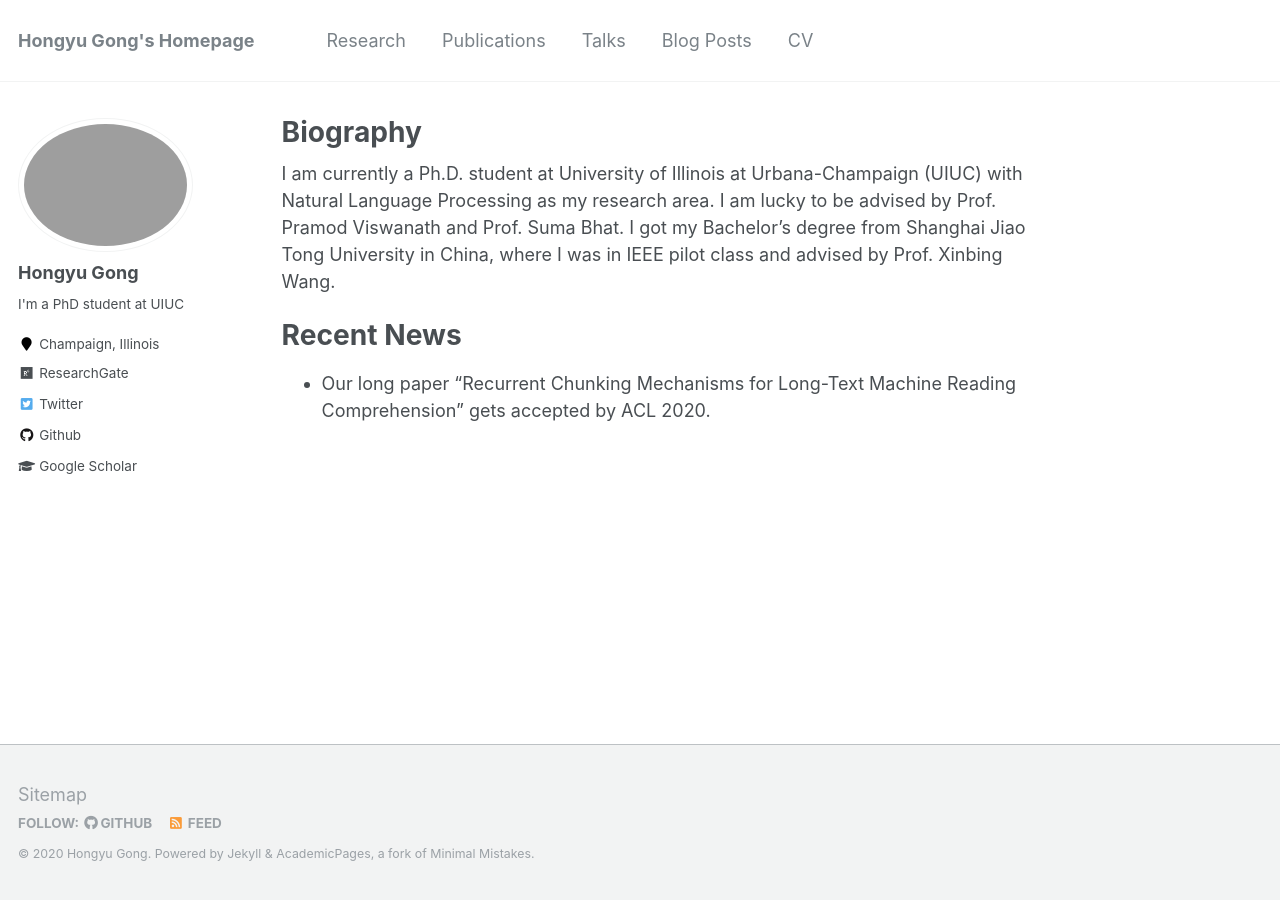
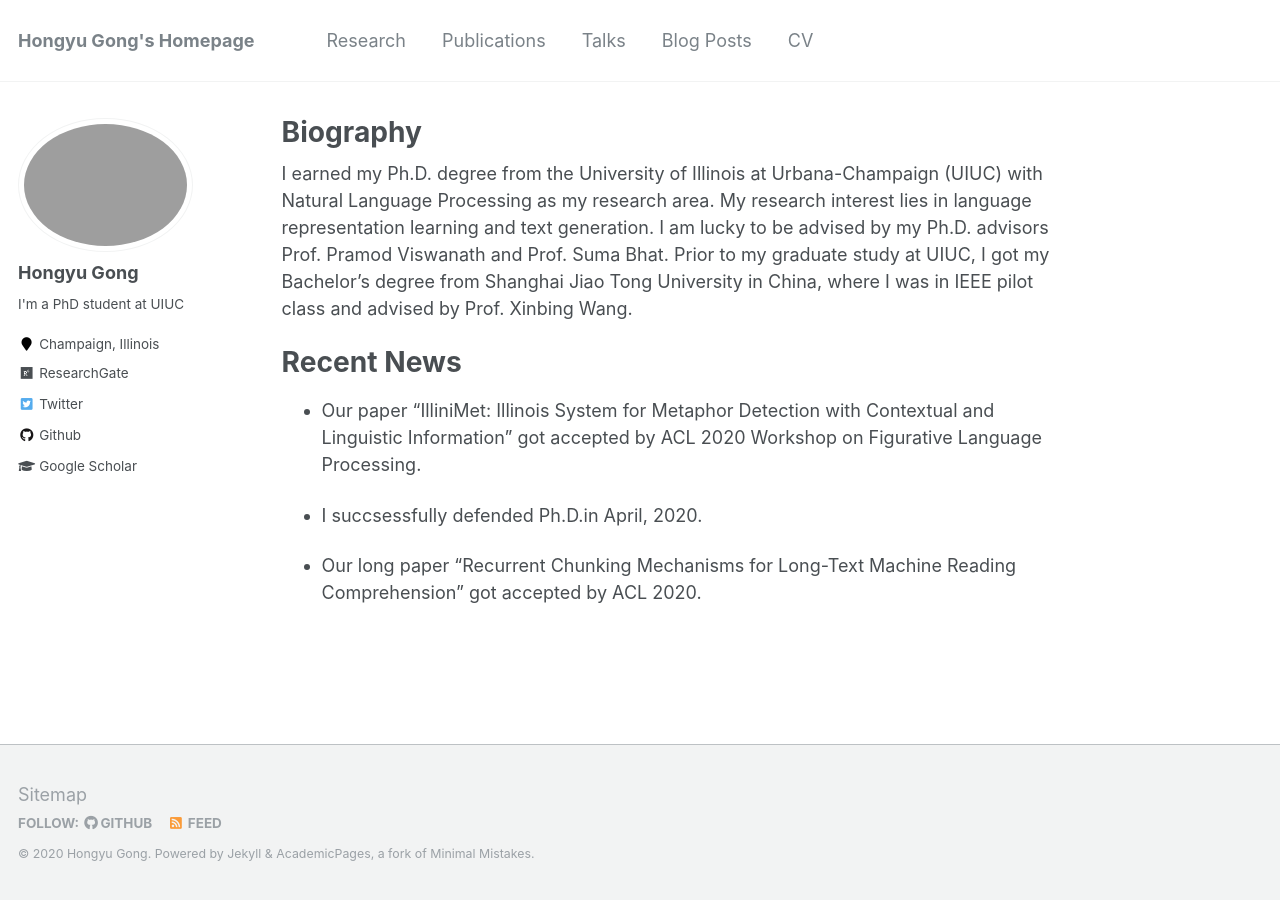
Before and after one commit to HongyuGong/HongyuGong.github.io, a Jekyll site: the page built from _pages/about.md, in a window 1280 px wide. Built offline with Jekyll 4.4.1, drawn with Linux system fonts in a browser that asks for light colours.

Commit message:
Update about.md

```diff
--- a/_pages/about.md
+++ b/_pages/about.md
@@ -9,8 +9,13 @@ redirect_from:
 ---
 
 
-I am currently a Ph.D. student at University of Illinois at Urbana-Champaign (UIUC) with Natural Language Processing as my research area. I am lucky to be advised by Prof. Pramod Viswanath and Prof. Suma Bhat. I got my Bachelor's degree from Shanghai Jiao Tong University in China, where I was in IEEE pilot class and advised by Prof. Xinbing Wang.
+I earned my Ph.D. degree from the University of Illinois at Urbana-Champaign (UIUC) with Natural Language Processing as my research area. My research interest lies in language representation learning and text generation. I am lucky to be advised by my Ph.D. advisors Prof. Pramod Viswanath and Prof. Suma Bhat. Prior to my graduate study at UIUC, I got my Bachelor's degree from Shanghai Jiao Tong University in China, where I was in IEEE pilot class and advised by Prof. Xinbing Wang.
 
 Recent News
 ======
-* Our long paper "Recurrent Chunking Mechanisms for Long-Text Machine Reading Comprehension" gets accepted by ACL 2020.
+
+* Our paper "IlliniMet: Illinois System for Metaphor Detection with Contextual and Linguistic Information" got accepted by ACL 2020 Workshop on Figurative Language Processing.
+
+* I succsessfully defended Ph.D.in April, 2020.
+
+* Our long paper "Recurrent Chunking Mechanisms for Long-Text Machine Reading Comprehension" got accepted by ACL 2020.
```
